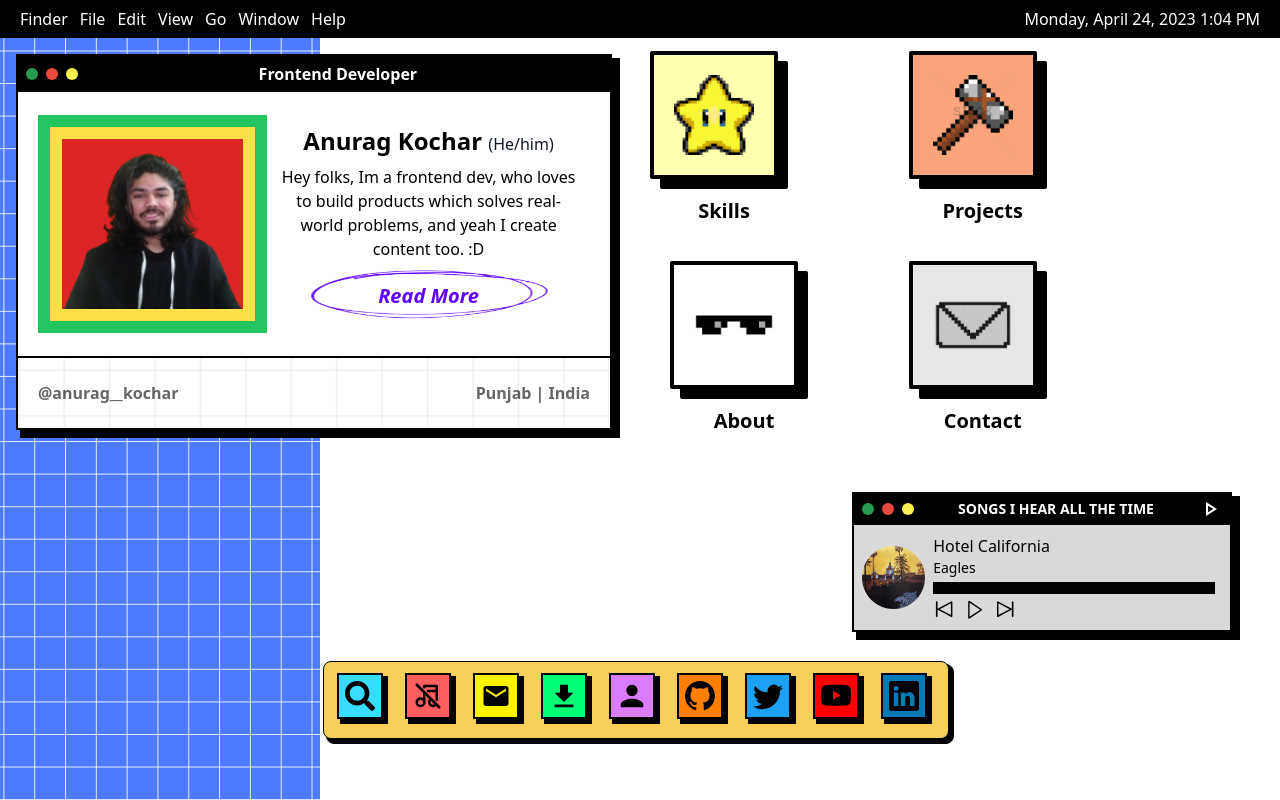
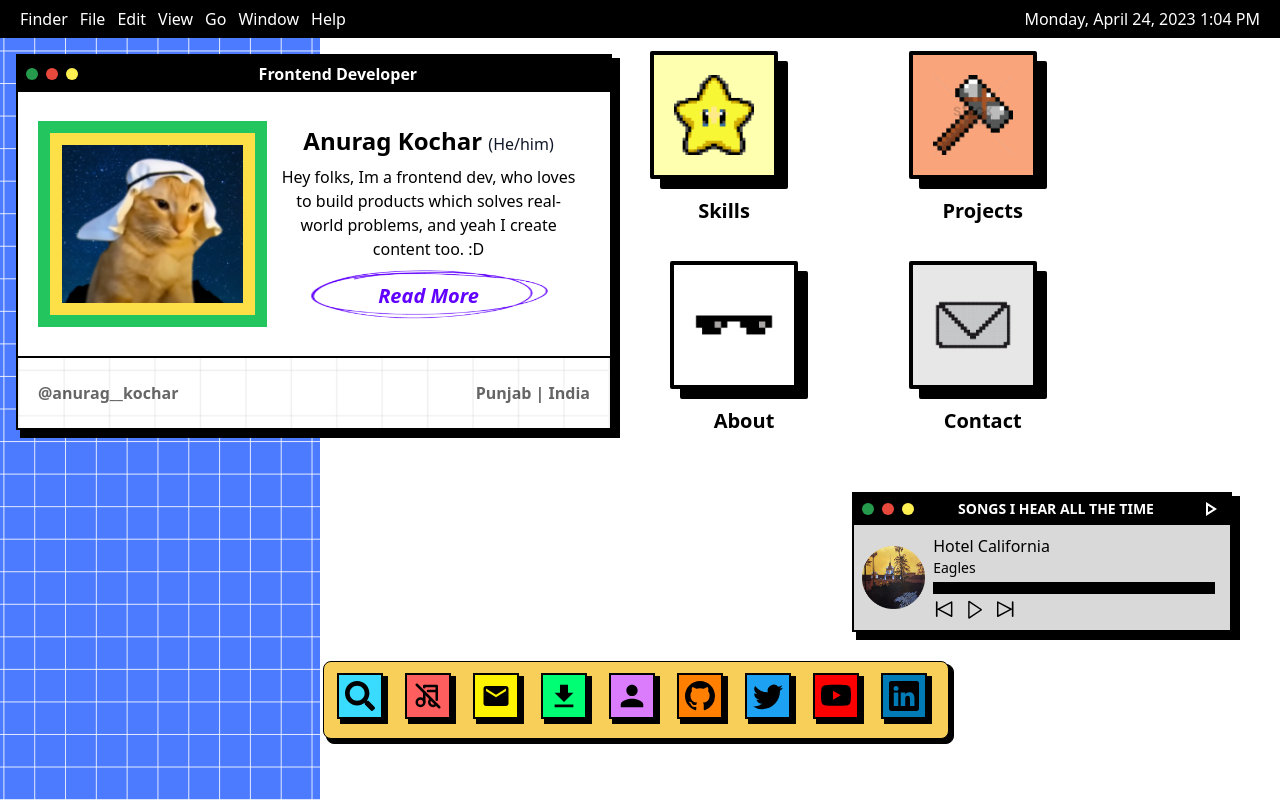
Before and after one commit to Anurag-Kochar-1/neu-os-portfolio, a Next.js app: page / in a window 1280 px wide. Built offline with nearby package versions, Linux system fonts and the light colour scheme.

Commit message:
Added: New About Image

```diff
--- a/components/AboutCard/AboutCard.tsx
+++ b/components/AboutCard/AboutCard.tsx
@@ -1,7 +1,7 @@
 "use client"
 import React, { useContext } from "react";
 import Image from "next/image";
-import anuragPNG from "../../public/images/creator/anuragPNG.png";
+import anuragPNG from "../../public/images/creator/cat.png";
 import lightGrayLinesBg from "../../public/images/BGs/lightGrayLinesBg.png";
 import { AppContext } from "@/context/AppContext";
 
@@ -30,7 +30,7 @@ const AboutCard = () => {
           {/* ---------- Photo ----------*/}
           <div className="w-[90%] lg:w-[70%] bg-green-500 flex justify-center items-center p-3 my-3">
             <div className="bg-yellow-300 flex justify-center items-center p-3">
-              <div className="bg-red-600 flex justify-center items-center pt-3">
+              <div className="bg-red-600 flex justify-center items-center">
                 <Image
                   src={anuragPNG}
                   quality={100}
@@ -38,6 +38,7 @@ const AboutCard = () => {
                   width={700}
                   height={700}
                   draggable="false"
+                  className="object-cover h-full"
                 />
               </div>
             </div>
@@ -83,7 +84,8 @@ const AboutCard = () => {
                 Read More{" "}
               </span>
             </div>
-          </div>
+
+            </div>
         </div>
 
         {/* ----------- Bottom bar -----------*/}
```
Also changed, not shown: public/images/creator/cat.png (added), public/images/cursors/multicolor.png (deleted).
